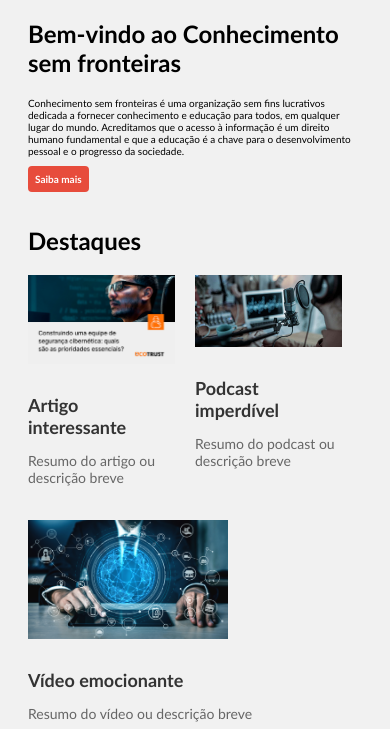
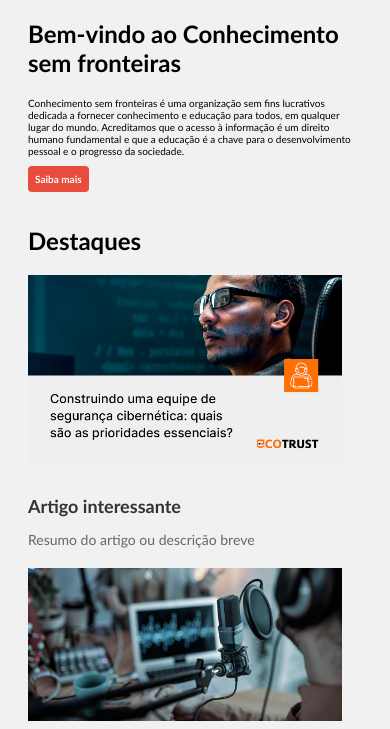
Before and after one commit to wpfsilva/Programacao-pra-Internet-1, a plain HTML site: page index.html in a window 390 px wide. Shown: the part 80-809 px from the top of the page. Drawn offline with Linux system fonts and the light colour scheme.

Commit message:
Melhoria na responsividade
Os destaques agora viram uma lista quando visualizado em dispositivos menores

```diff
--- a/style.css
+++ b/style.css
@@ -233,6 +233,10 @@ button[type="submit"] {
 		padding: 7px;
 	}
 
+	section ul {
+		display: block;
+	}
+
 	section h3 {
 		font-size: medium;
 	}
@@ -242,7 +246,7 @@ button[type="submit"] {
 	}
 
 	.destaques {
-		max-width: 200px;
+		max-width: fit-content;
 	}
 
 	p {
```
